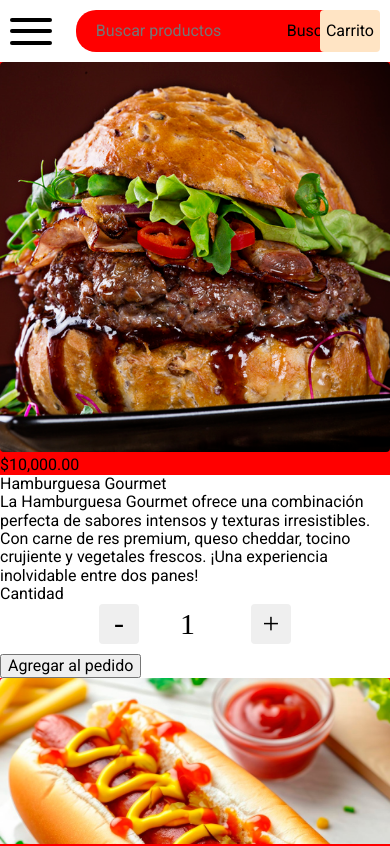
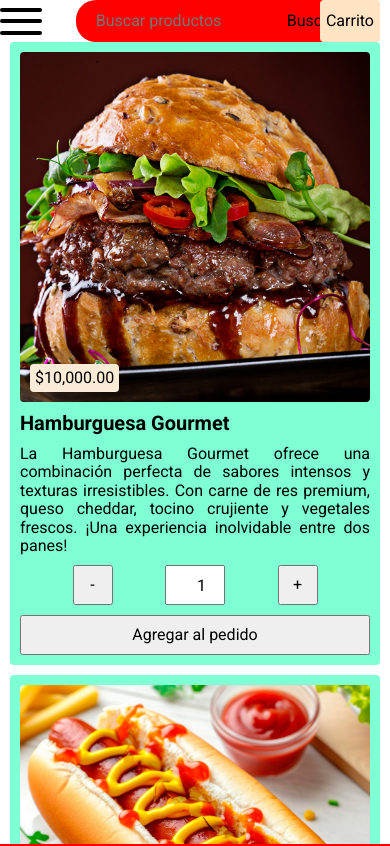
Before and after one commit to WalterAurelio/vite-viandas-practica, a React (Vite) app: page / in a window 390 px wide. Shown: the top 846 px of the page. Built offline with nearby package versions, Linux system fonts and the light colour scheme; a web font is replaced by a local one.

Commit message:
Se corrigieron problemas de responsividad con respecto a la lista de platos del menú.

```diff
--- a/src/components/PlatoCard.jsx
+++ b/src/components/PlatoCard.jsx
@@ -25,30 +25,32 @@ function PlatoCard({ plato }) {
     !isHidden &&
     <article className="plato-card">
 
-      <div className="container-img-precio">
-        <img src={plato.image} alt="img_plato" />
+      <div className="container-img">
+        <img className="img-plato" src={plato.image} alt="img_plato" />
         <p className="precio-plato">{ARPesos.format(plato.price)}</p>
       </div>
 
-      <div className="container-info-plato">
-        <p className="plato-nombre">{plato.name}</p>
-        <p className="plato-descripcion">{plato.description}</p>
+      <div className="container-infoplato">
+        <p className="nombre-plato">{plato.name}</p>
+        <p className="descripcion-plato">{plato.description}</p>
       </div>
 
-      <div className="container-input">
+      <div className="container-input-botones">
+
         <label className="label" htmlFor="cantidad">
           Cantidad
         </label>
-        <div className="container-input-botones">
+
+        <div className="input-botones">
           <button
-            className="boton menos"
+            className="boton"
             type="button"
             onClick={() => { handleClick(-1) }}
           >
             -
           </button>
           <input
-            className="input-cantidad"
+            className="input"
             id="cantidad"
             name="cantidad"
             type="number"
@@ -58,15 +60,16 @@ function PlatoCard({ plato }) {
             readOnly
           />
           <button
-            className="boton mas"
+            className="boton"
             type="button"
             onClick={() => { handleClick(1) }}
           >
             +
           </button>
         </div>
+
         <button
-          className="boton-anadir"
+          className="boton-agregar"
           disabled={cantidad < 1}
           type="button"
           onClick={() => { agregarACarrito(plato, cantidad) }}
--- a/src/scss/components/_ListaPlatos.scss
+++ b/src/scss/components/_ListaPlatos.scss
@@ -11,4 +11,7 @@
   display: grid;
   grid-template-columns:
     repeat(auto-fit, minmax(min(100%, 360px), 1fr));
+  column-gap: 2rem;
+  max-width: 112rem; // 36rem cada card
+  margin: 0 auto;
 }
--- a/src/scss/components/_PlatoCard.scss
+++ b/src/scss/components/_PlatoCard.scss
@@ -1,103 +1,76 @@
 .plato-card {
+  padding: 1rem;
+  background-color: aquamarine;
+  margin-bottom: 1rem;
+  border-radius: 4px;
+  display: flex;
+  flex-direction: column;
 
-  .container-img-precio {
-    background-color: red;
+  .container-img {
+    display: flex;
+    position: relative;
+    margin-bottom: 1rem;
 
-    img {
+    .img-plato {
       width: 100%;
       border-radius: 4px;
     }
-  }
 
-}
-
-.plato-card-2 {
-  max-width: 480px;
-  background-color: aquamarine;
-  border-radius: .4rem;
-  padding: 10px;
-  margin: 0 auto;
-  display: flex;
-  flex-direction: column;
-
-  .container-img-precio {
-    width: 100%;
-    position: relative;
-
-    img {
-      width: 100%;
-      border-radius: .4rem;
-    }
-
-    .plato-precio {
+    .precio-plato {
       position: absolute;
-      bottom: 2rem;
-      left: 2rem;
       background-color: antiquewhite;
-      padding: .75rem;
-      border-radius: .4rem;
-      font-weight: 700;
+      padding: .5rem;
+      border-radius: 4px;
+      bottom: 1rem;
+      left: 1rem;
     }
   }
 
-  .plato-nombre {
-    font-weight: 700;
-    font-size: $mainSize;
-    margin: 1rem 0;
-    height: 7rem;
+  .container-infoplato {
+    margin-bottom: 1rem;
+
+    .nombre-plato {
+      font-size: $secondSize;
+      font-weight: bold;
+      margin-bottom: 1rem;
+    }
+
+    .descripcion-plato {
+      text-align: justify;
+    }
   }
 
-  .plato-descripcion {
-    font-size: $secondSize * .9;
-    margin-bottom: 2rem;
-    line-height: 1.5;
-  }
+  .container-input-botones {
+    display: flex;
+    flex-direction: column;
+    margin-top: auto;
 
-  .label {
-    display: block;
-    text-align: center;
-    margin-bottom: .7rem;
-    text-transform: uppercase;
-    margin-top: auto;
-    letter-spacing: $letterSpacing;
-  }
+    .label {
+      display: none;
+    }
 
-  .boton-anadir {
-    border: none;
-    padding: 1rem;
-    width: 100%;
-    text-transform: uppercase;
-    border-radius: 4px;
-    letter-spacing: $letterSpacing;
+    .input-botones {
+      width: 100%;
+      display: flex;
+      justify-content: space-evenly;
+      margin-bottom: 1rem;
+    }
 
-    &:hover {
-      cursor: pointer;
+    .boton-agregar {
+      height: 4rem;
     }
   }
 }
 
-.container-input-botones {
-  display: flex;
-  justify-content: space-evenly;
-  width: 60%;
-  margin: 0 auto;
-  margin-bottom: 1rem;
-
+.input-botones {
   .boton,
-  .input-cantidad {
-    border: none;
-    font-family: $fuenteCantidad;
-    font-size: $mainSize;
+  .input {
+    width: 4rem;
     height: 4rem;
-    border-radius: 4px;
   }
 
-  .boton {
-    width: 4rem;
-  }
-
-  .input-cantidad {
-    width: 7rem;
-    text-align: center;
+  .input {
+    width: 6rem;
+    text-align: end;
   }
 }
--- a/src/scss/layout/_app.scss
+++ b/src/scss/layout/_app.scss
@@ -1,19 +1,7 @@
 .header {
-  padding: 1rem;
   display: flex;
-  /* justify-content: space-between; */
-
-  .logo {
-    @media(max-width: $telefono) {
-      display: none;
-    }
-  }
 }
 
-.nav-container {
-  .nav-bar {
-    @media(max-width: $tablet) {
-      display: none;
-    }
-  }
+main {
+  padding: 0 1rem;
 }
```
